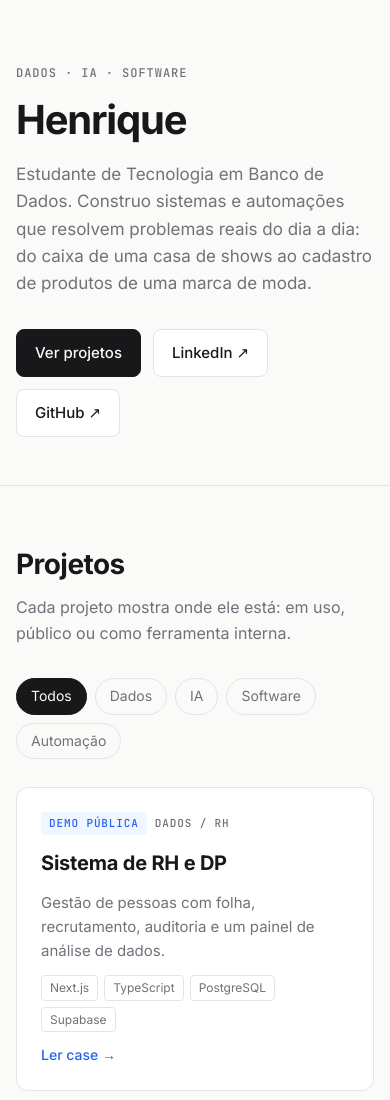
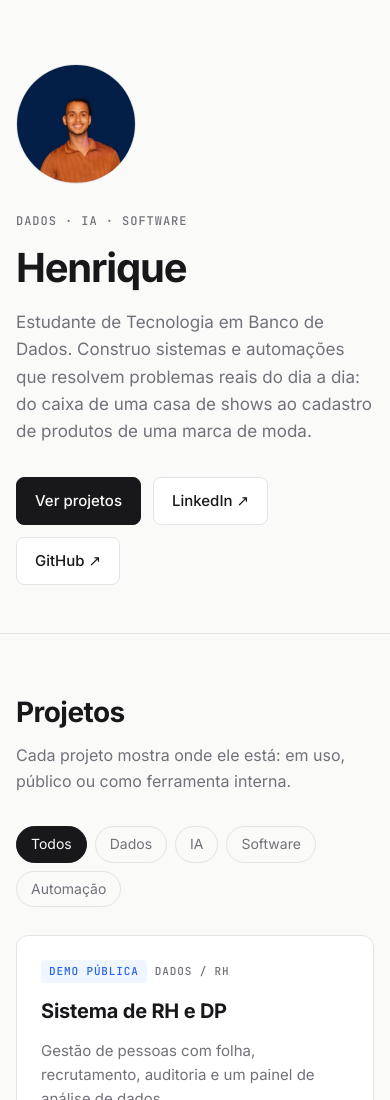
Before and after one commit to Henrique7915/portfolio, a plain HTML site: page index.html in a window 390 px wide. Shown: the top 1100 px of the page. Drawn offline with Linux system fonts and the light colour scheme.

Commit message:
Adicionar foto no topo do site
Co-Authored-By: Claude Sonnet 5.5 <noreply@anthropic.com>

```diff
--- a/index.html
+++ b/index.html
@@ -47,6 +47,13 @@ h1{font-size:clamp(40px,7vw,64px);line-height:1.05;letter-spacing:-.03em;margin:
 .btn:hover{border-color:var(--text)}
 .btn.primary{background:var(--text);color:var(--bg);border-color:var(--text)}
 .btn.primary:hover{opacity:.88}
+
+.hero{display:flex;align-items:center;justify-content:space-between;gap:48px}
+.photo{width:220px;height:220px;border-radius:50%;object-fit:cover;border:1px solid var(--line);flex-shrink:0}
+@media (max-width:720px){
+  .hero{flex-direction:column-reverse;align-items:flex-start;gap:28px}
+  .photo{width:120px;height:120px}
+}
 
 /* Sections */
 section{padding:72px 0;border-bottom:1px solid var(--line)}
@@ -109,7 +116,8 @@ footer h2{font-size:clamp(28px,4vw,40px)}
 <body>
 
 <header>
-  <div class="wrap">
+  <div class="wrap hero">
+    <div class="hero-text">
       <div class="eyebrow mono">Dados · IA · Software</div>
       <h1>Henrique</h1>
       <p class="lead">Estudante de Tecnologia em Banco de Dados. Construo sistemas e automações que resolvem problemas reais do dia a dia: do caixa de uma casa de shows ao cadastro de produtos de uma marca de moda.</p>
@@ -118,6 +126,8 @@ footer h2{font-size:clamp(28px,4vw,40px)}
         <a class="btn" href="https://www.linkedin.com/in/henriquepietro/" target="_blank" rel="noopener">LinkedIn ↗</a>
         <a class="btn" href="https://github.com/Henrique7915" target="_blank" rel="noopener">GitHub ↗</a>
       </div>
+    </div>
+    <img class="photo" src="foto.png" alt="Foto de Henrique" width="400" height="400">
   </div>
 </header>
 
```
Also changed, not shown: foto.png (added). Lines whose indentation alone changed are shown as unchanged.
